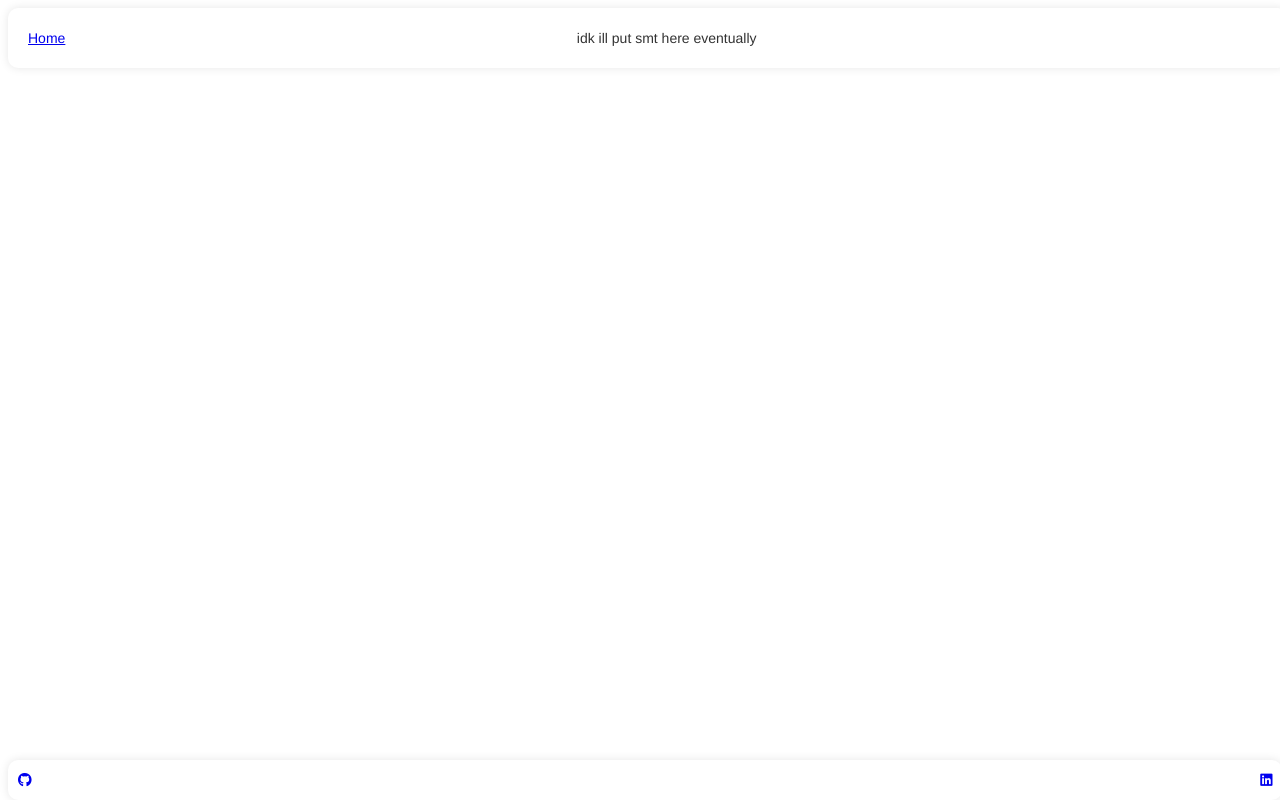
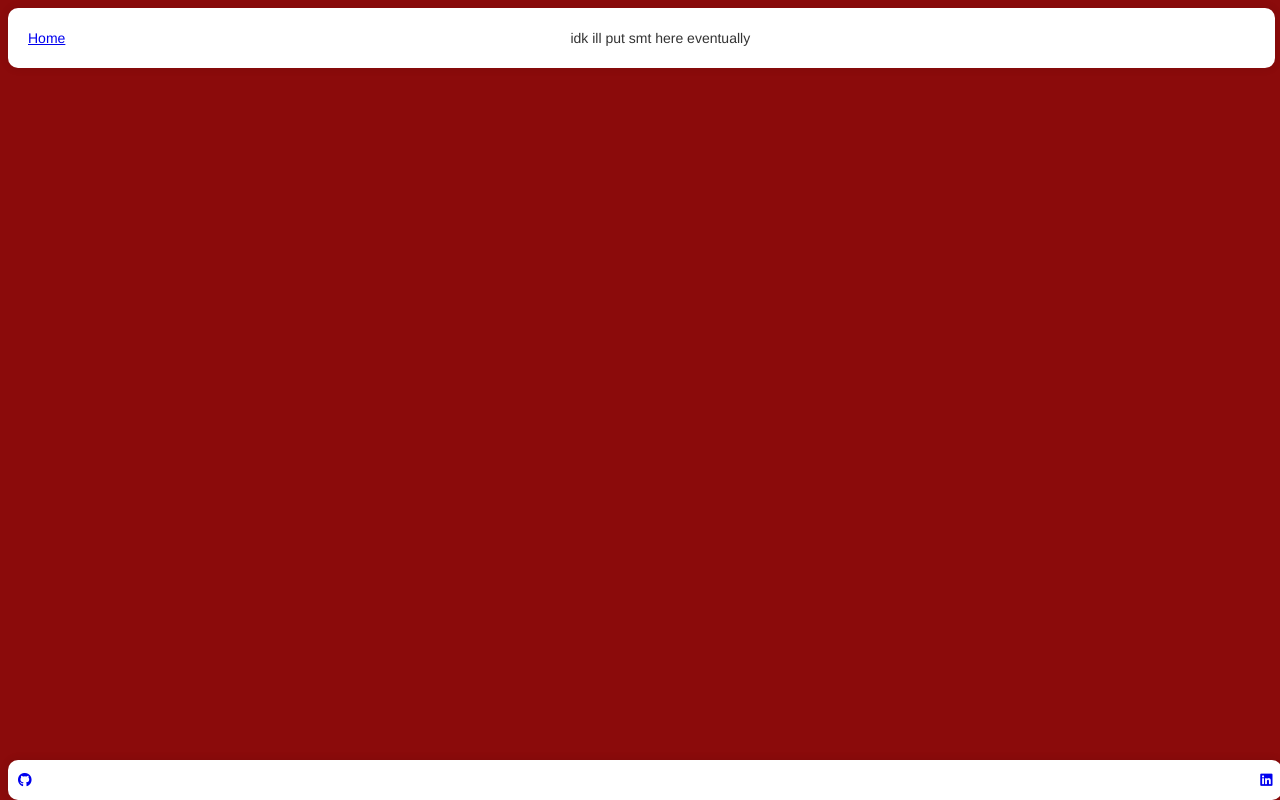
Before and after one commit to kmulloth/Foodi, a React (Create React App) app in the folder frontend/: page / in a window 1280 px wide. Built offline with nearby package versions, Linux system fonts and the light colour scheme; no server answers.

Commit message:
bg color

```diff
--- a/frontend/src/index.css
+++ b/frontend/src/index.css
@@ -4,5 +4,6 @@ body{
     line-height: 1.42857143;
     color: #333;
     background-color: #fff;
-    width: 100%;
+    width: 99%;
+    background-color: rgba(139, 10, 10, 0.994);
 }
```
